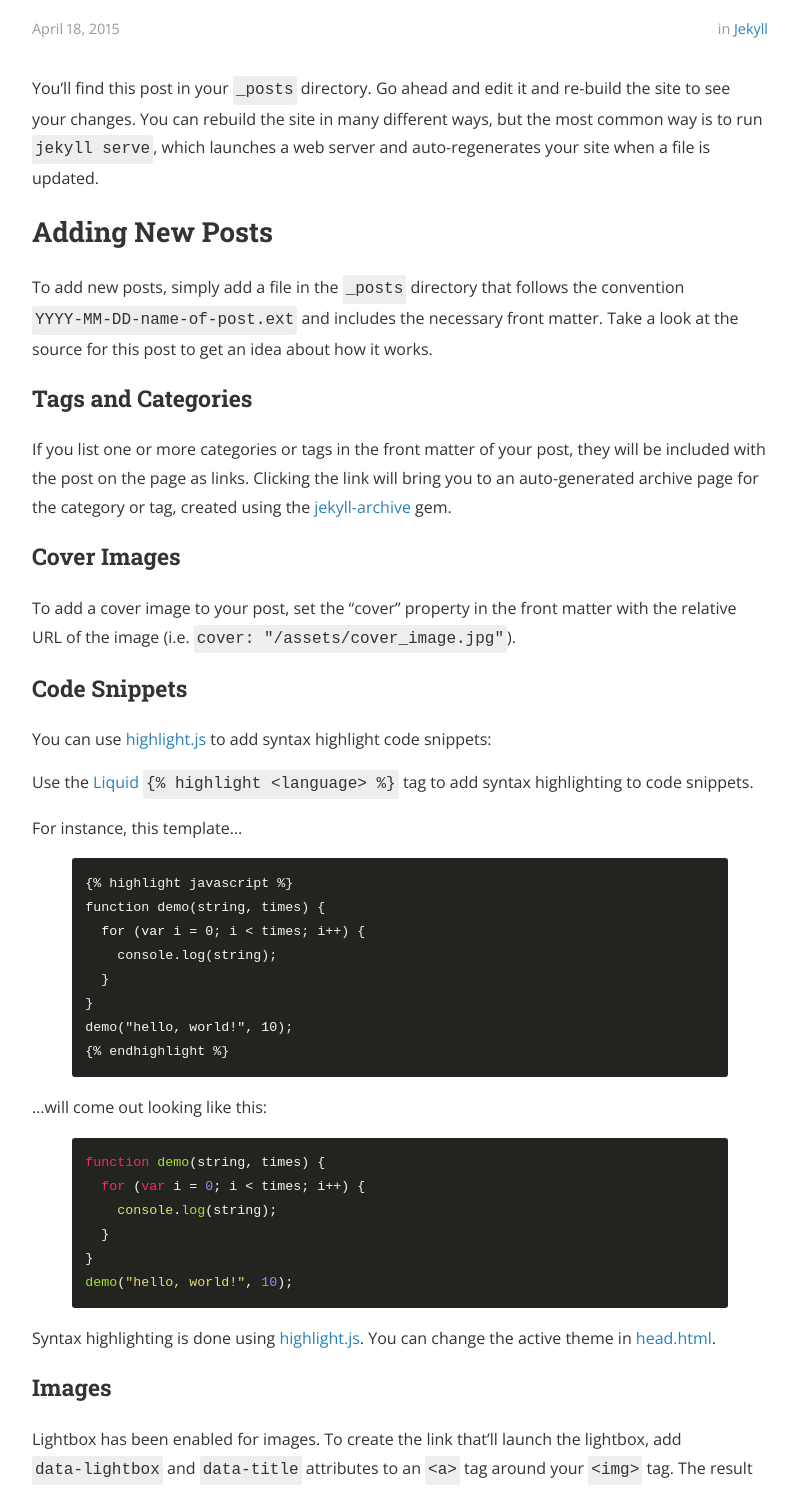
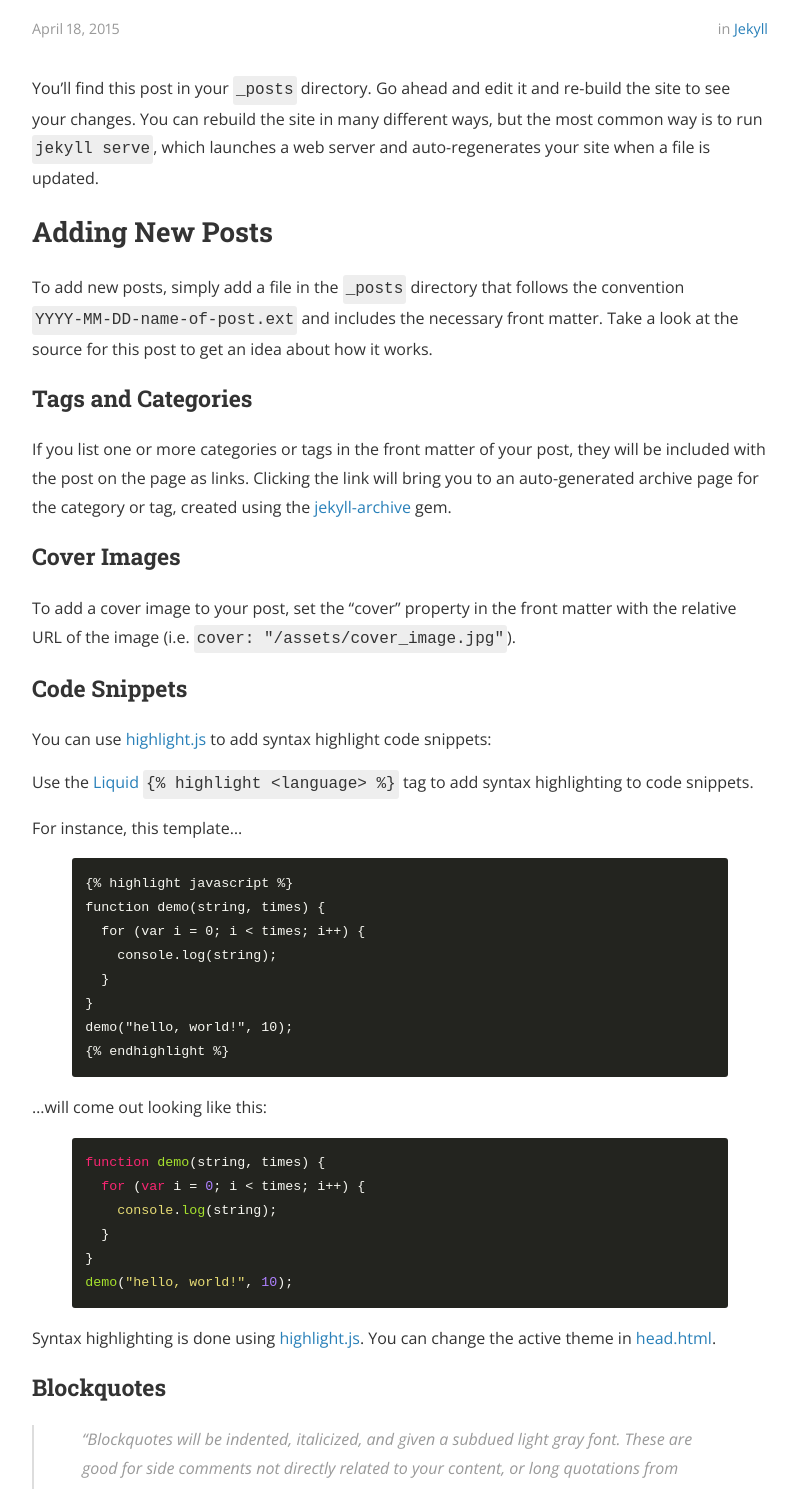
Before and after one commit to bencentra/centrarium, a Jekyll site: the page built from _posts/2015-04-18-welcome-to-jekyll.markdown, in a window 1280 px wide. Shown: the part 503-1992 px from the top of the page, without its empty margins (240-1038 px from the left). Built offline with Jekyll 4.4.1, drawn with Linux system fonts in a browser that asks for light colours; nearby versions of some CDN libraries; some of the changed text lies outside the part shown.

Commit message:
add blockquote styles and example

```diff
--- a/_posts/2015-04-18-welcome-to-jekyll.markdown
+++ b/_posts/2015-04-18-welcome-to-jekyll.markdown
@@ -53,6 +53,10 @@ demo("hello, world!", 10);
 
 Syntax highlighting is done using [highlight.js][highlight]. You can change the active theme in [head.html](https://github.com/bencentra/centrarium/blob/2dcd73d09e104c3798202b0e14c1db9fa6e77bc7/_includes/head.html#L15).
 
+### Blockquotes
+
+> "Blockquotes will be indented, italicized, and given a subdued light gray font. These are good for side comments not directly related to your content, or long quotations from external sources." - Some Smart Guy
+
 ### Images
 
 Lightbox has been enabled for images. To create the link that'll launch the lightbox, add <code>data-lightbox</code> and <code>data-title</code> attributes to an <code>&lt;a&gt;</code> tag around your <code>&lt;img&gt;</code> tag. The result is:
--- a/_sass/_layout.scss
+++ b/_sass/_layout.scss
@@ -32,6 +32,14 @@ code {
 	display: inline-block;
 	border-radius: 3px;
 	padding: 0 3px;
+}
+
+blockquote {
+	color: $medium-gray;
+	font-style: italic;
+	border-left: 2px solid $light-gray;
+	margin-left: 0;
+	padding-left: 3em;
 }
 
 pre code.hljs {
```
